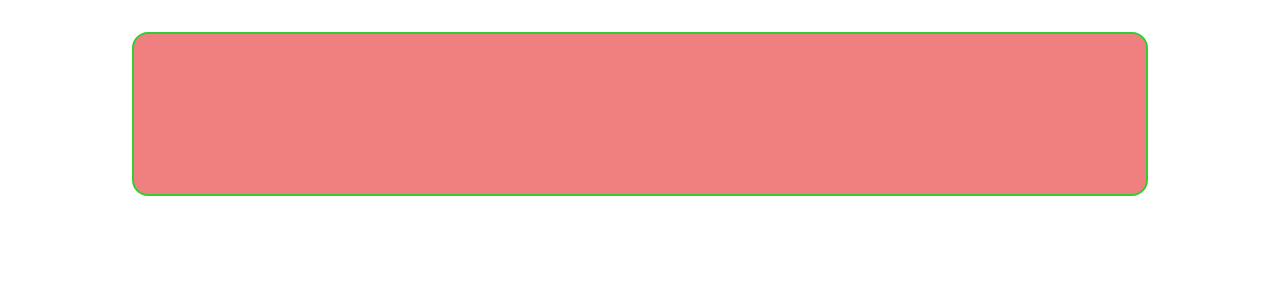
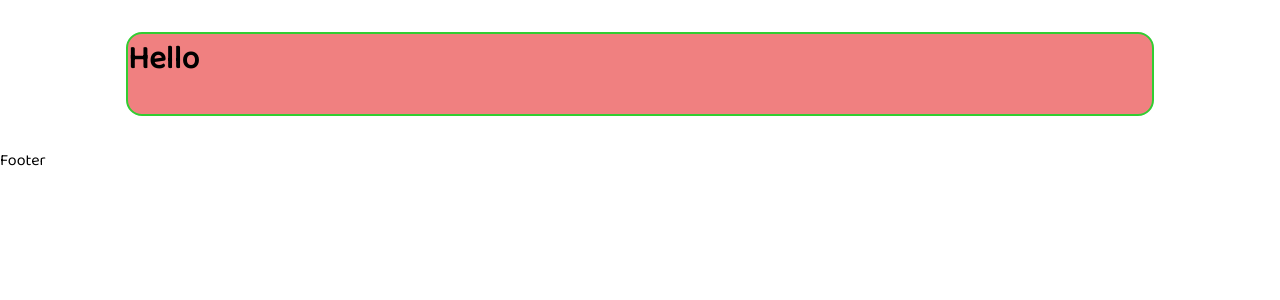
Before and after one commit to IvoTrifonov/bythecreek, a React app in the folder bythecreek-client/: page / in a window 1280 px wide. Shown: the top 300 px of the page. Built offline with nearby package versions, Linux system fonts and the light colour scheme.

Commit message:
added header and footer and Animation funtionality

```diff
--- a/bythecreek-client/package.json
+++ b/bythecreek-client/package.json
@@ -23,6 +23,7 @@
     "node-sass": "^4.13.1",
     "react": "^16.13.0",
     "react-dom": "^16.13.0",
+    "react-spring": "^8.0.27",
     "sass-loader": "^8.0.2",
     "style-loader": "^1.1.3",
     "webpack": "^4.42.0",
--- a/bythecreek-client/src/App.tsx
+++ b/bythecreek-client/src/App.tsx
@@ -1,10 +1,13 @@
 import React from 'react';
 import { Header } from './cmps/Header';
+import { Footer } from './cmps/Footer';
+import './index.scss';
 
 const App = (): JSX.Element => {
   return (
     <div>
       <Header></Header>
+      <Footer></Footer>
     </div>
   )
 }
--- /dev/null
+++ b/bythecreek-client/src/cmps/Footer/index.tsx
@@ -0,0 +1,11 @@
+import React from 'react';
+import Animation from '../animations/hoc/animation';
+import animationStyles from '../animations/styles/footer';
+
+export const Footer = () => {
+  return (
+    <Animation styleProps={animationStyles}>
+      <footer>Footer</footer>
+    </Animation>
+  )
+}
--- a/bythecreek-client/src/cmps/Header/index.tsx
+++ b/bythecreek-client/src/cmps/Header/index.tsx
@@ -1,9 +1,15 @@
-import React from 'react'
+import React from 'react';
+import Animation from '../animations/hoc/animation';
 import './styles.scss';
+import animationStyles from '../animations/styles/header';
 
-export const Header = () : JSX.Element => {
+export const Header = (): JSX.Element => {
+
   return (
-    <header>
-    </header>
+    <Animation styleProps={animationStyles} >
+      <header>
+        <h1>Hello</h1>
+      </header>
+    </Animation>
   )
 }
--- a/bythecreek-client/src/cmps/Header/styles.scss
+++ b/bythecreek-client/src/cmps/Header/styles.scss
@@ -1,10 +1,17 @@
 header {
-  height: 10em;
+  height: 5em;
   width: 80%;
   margin: 2em auto;
   border: 2px solid limegreen;
   border-radius: 1em;
   background-color: lightcoral;
 
+  & .example-appear {
+    opacity: 0.04;
+  }
 
+  & .example-appear.example-appear-active {
+    opacity: 2;
+    transition: opacity 50s ease-in;
+  }
 }
--- /dev/null
+++ b/bythecreek-client/src/cmps/animations/hoc/animation.tsx
@@ -0,0 +1,10 @@
+import React from 'react'
+import { useSpring, animated } from 'react-spring';
+
+const Animation = ({ styleProps, children }) => {
+  const props = useSpring({ ...styleProps });
+
+  return <animated.div style={props} children={children} />
+}
+
+export default Animation;
--- /dev/null
+++ b/bythecreek-client/src/cmps/animations/styles/footer.js
@@ -0,0 +1,7 @@
+const footerStyles = {
+  from: { marginTop: '15em', opacity: 0 },
+  to: { marginTop: '0em', opacity: 1 },
+  config: { duration: 250 }
+}
+
+export default footerStyles;
--- /dev/null
+++ b/bythecreek-client/src/cmps/animations/styles/header.js
@@ -0,0 +1,7 @@
+const headerStyles = {
+  from: { marginTop: '-5em', opacity: 0 },
+  to: { marginTop: '0em', opacity: 1 },
+  config: { duration: 250 }
+}
+
+export default headerStyles;
--- a/bythecreek-client/src/index.scss
+++ b/bythecreek-client/src/index.scss
@@ -1,4 +1,11 @@
-h1 {
-  color: green;
+@import url('https://fonts.googleapis.com/css?family=Baloo+Bhai+2&display=swap');
 
+html {
+  box-sizing: border-box;
+  font-family: 'Baloo Bhai 2', cursive, sans-serif;
 }
+
+*, *:before, *::after {
+  margin: 0;
+  padding: 0;
+}
```
Also changed, not shown: 1 other file (tests, documents, lock files or other folders).
